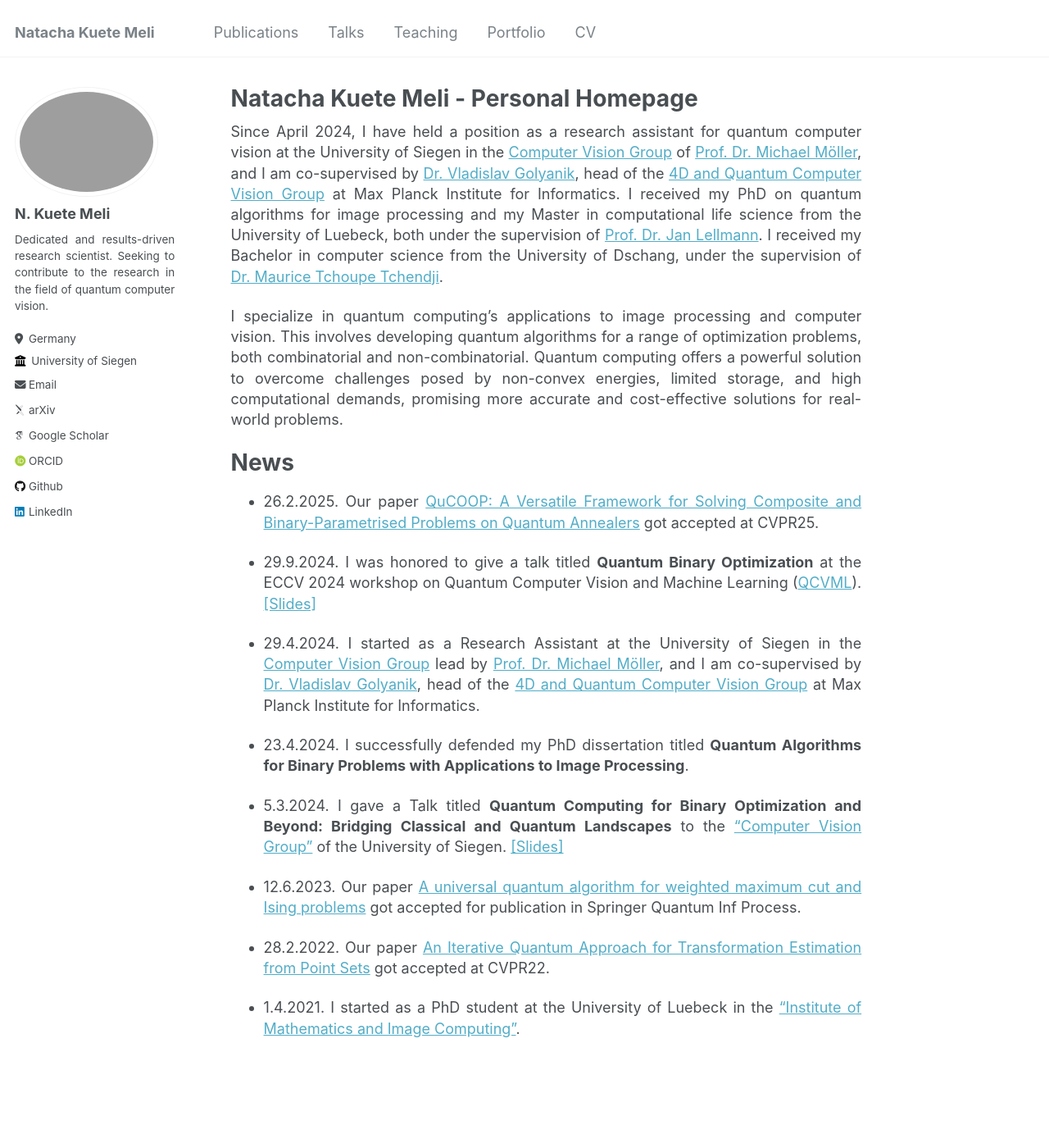
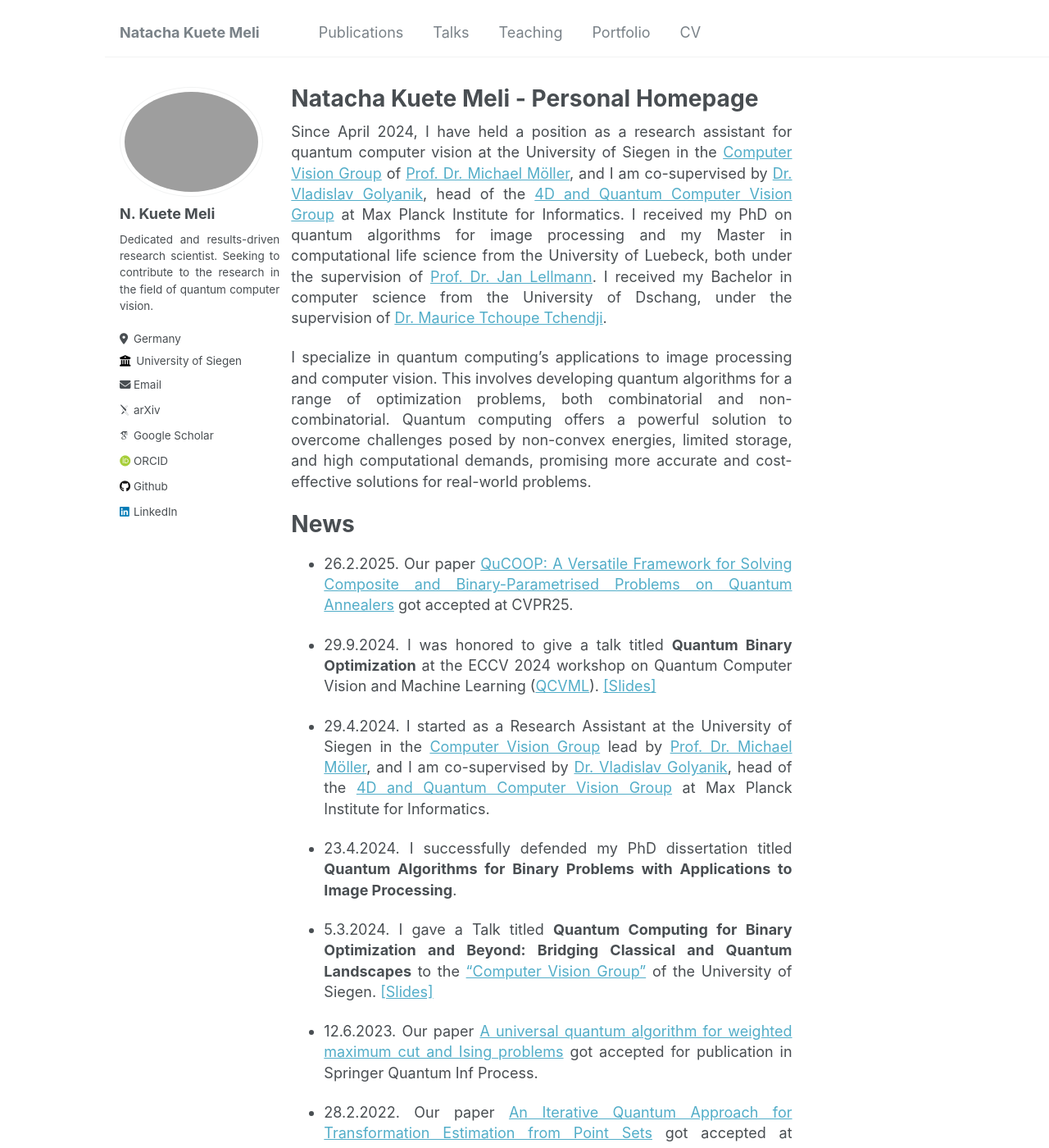
Before and after one commit to nkuetemeli/nkuetemeli.github.io, a Jekyll site: the page built from _pages/about.md, in a window 1280 px wide and 1400 px high. Shown: the whole window at 82% size. Built offline with Jekyll 4.4.1, drawn with Linux system fonts in a browser that asks for light colours; some web fonts are replaced.

Commit message:
MyGit 1. Attempt

```diff
--- a/_layouts/default.html
+++ b/_layouts/default.html
@@ -13,7 +13,7 @@ author_profile: true
     <style>
       /* Universal styling for content formatting */
       body {
-        max-width: 100%; /* Constrain body content width to 60% */
+        max-width: 80%; /* Constrain body content width to 60% */
         margin: 0 auto; /* Center the content */
         text-align: justify; /* Justify all text */
         line-height: 1.4; /* Reduce line spacing */
```
Also changed, not shown: other parts of _layouts/default.html (+1 -1 lines).
